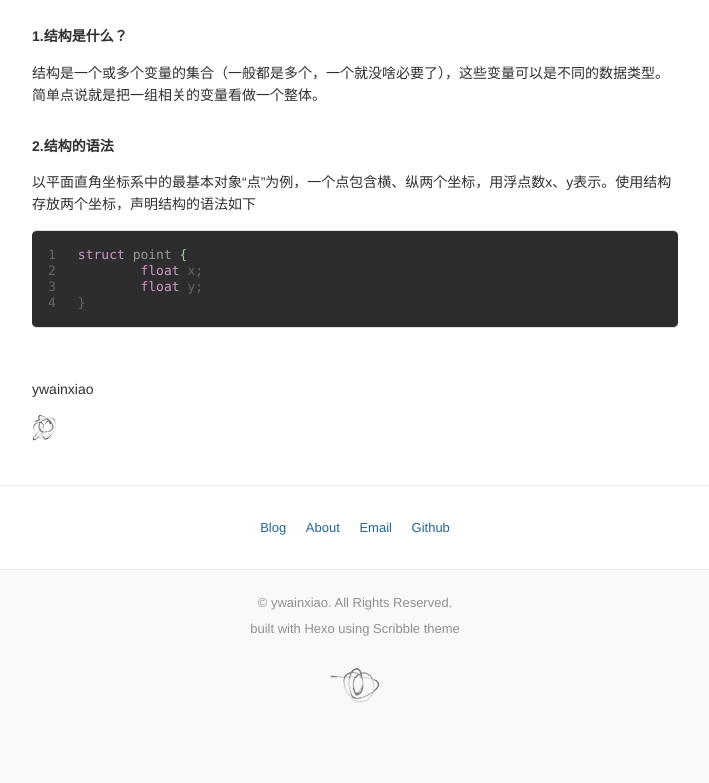
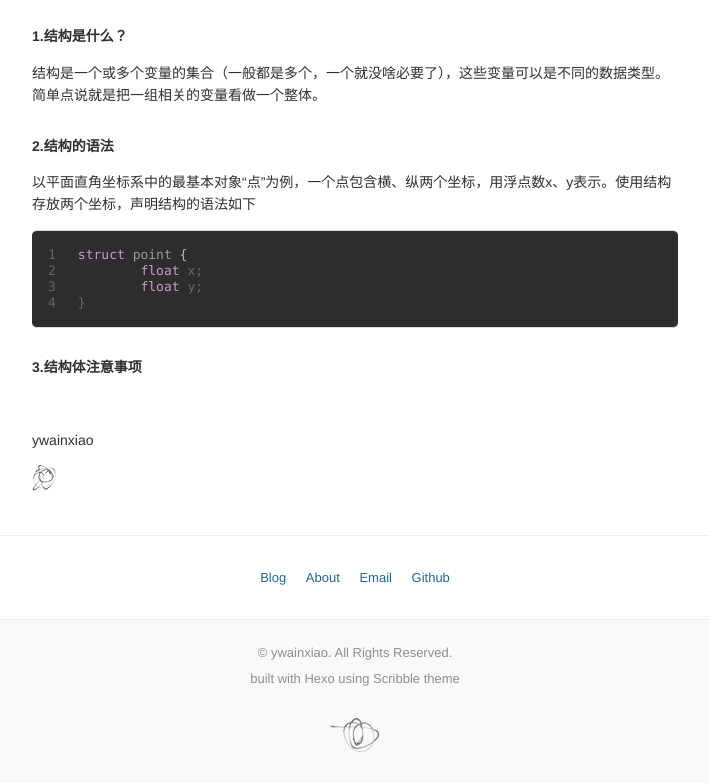
Before and after one commit to ywainxiao/ywainxiao.github.io, a plain HTML site: page 2018/07/22/结构体笔记-1/index.html in a window 1280 px wide. Shown: the part 615-1398 px from the top of the page, without its empty margins (285-994 px from the left). Before the commit the page ends 1348 px from the top, so only its background shows below. Drawn offline with Linux system fonts and the light colour scheme.

Commit message:
Site updated: 2018-07-22 15:41:53

```diff
--- a/2018/07/22/结构体笔记-1/index.html
+++ b/2018/07/22/结构体笔记-1/index.html
@@ -54,7 +54,7 @@
 <h4 id="0-为什么需要结构？"><a href="#0-为什么需要结构？" class="headerlink" title="0.为什么需要结构？"></a>0.为什么需要结构？</h4><p>有人会问，C的数据类型包罗万象，为什么还要多搞出一个复杂的结构呢？原因很简单，真实场景里需要处理的不同类型的数据通常不是完全独立、不相关的，为了更好地组织管理这些相互有关联数据，结构也就“应运而生”了。</p>
 <h4 id="1-结构是什么？"><a href="#1-结构是什么？" class="headerlink" title="1.结构是什么？"></a>1.结构是什么？</h4><p>结构是一个或多个变量的集合（一般都是多个，一个就没啥必要了），这些变量可以是不同的数据类型。简单点说就是把一组相关的变量看做一个整体。</p>
 <h4 id="2-结构的语法"><a href="#2-结构的语法" class="headerlink" title="2.结构的语法"></a>2.结构的语法</h4><p>以平面直角坐标系中的最基本对象“点”为例，一个点包含横、纵两个坐标，用浮点数x、y表示。使用结构存放两个坐标，声明结构的语法如下<br><figure class="highlight c"><table><tr><td class="gutter"><pre><span class="line">1</span><br><span class="line">2</span><br><span class="line">3</span><br><span class="line">4</span><br></pre></td><td class="code"><pre><span class="line"><span class="class"><span class="keyword">struct</span> <span class="title">point</span> &#123;</span></span><br><span class="line">	<span class="keyword">float</span> x;</span><br><span class="line">	<span class="keyword">float</span> y;</span><br><span class="line">&#125;</span><br></pre></td></tr></table></figure></p>
-
+<h4 id="3-结构体注意事项"><a href="#3-结构体注意事项" class="headerlink" title="3.结构体注意事项"></a>3.结构体注意事项</h4>
           <br>
 <p>ywainxiao</p>
 <p><img src='/images/scribble3.png' alt='ywainxiao'></p>
```
